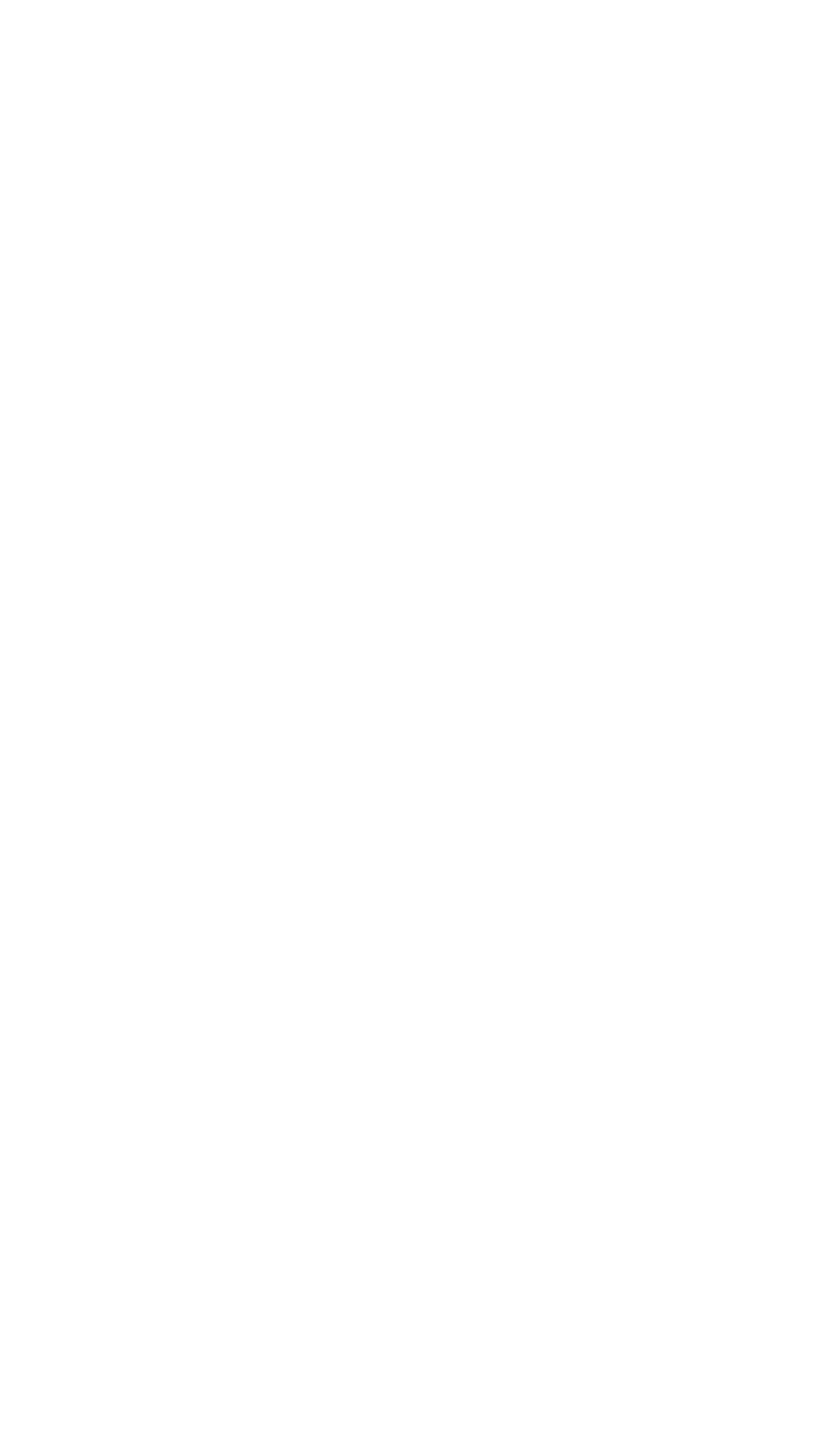
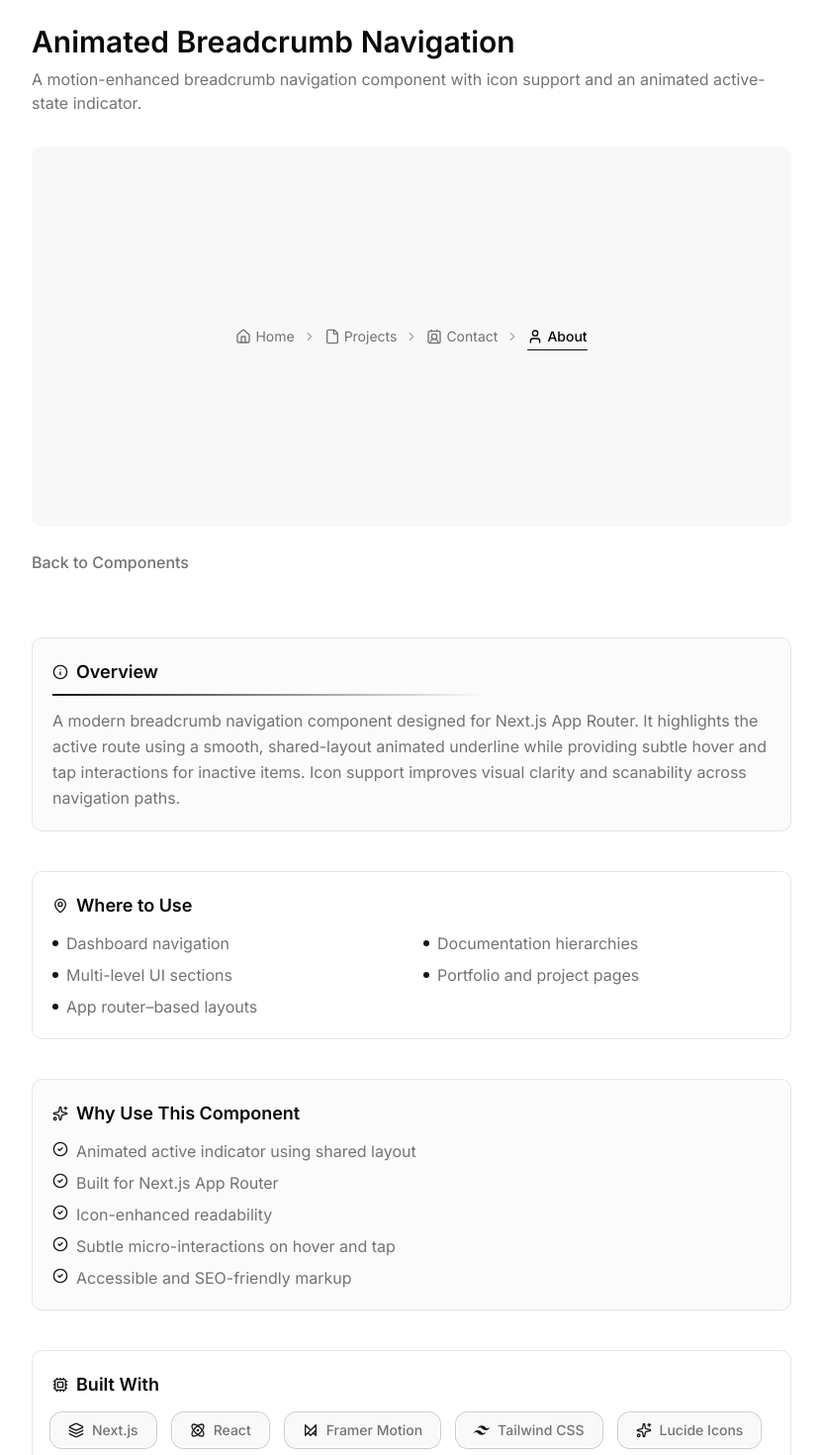
Before and after one commit to kedarrm/My_Portfolio, a Next.js app: page /demos/Breadcrumb in a window 1280 px wide. Before the commit this address had no page. Shown: the top 1470 px of the page at 99% size, without its empty margins (224-1055 px from the left). Before the commit the page ends 800 px from the top, so only its background shows below. Built offline with nearby package versions, Linux system fonts and the light colour scheme.

Commit message:
new breadcrumb component added

```diff
--- a/app/MyWork/page.jsx
+++ b/app/MyWork/page.jsx
@@ -10,7 +10,8 @@ import Toolbar from "../demos/[slug]/_components/Toolbar";
 import AnimatedText from "../demos/[slug]/_components/Text";
 import {
   Github, Linkedin, Mail, LayoutGrid, Sparkles, Navigation, Type, PanelTop, Atom, BadgeAlert,
-  Loader, Grid
+  Loader, Grid,
+  TypeIcon
 } from "lucide-react";
 import PageLoader from "@/components/PageLoader";
 import Badge from "../demos/[slug]/_components/Badge";
@@ -19,6 +20,9 @@ import VerticalSkeletonLoader from "../demos/[slug]/_components/Loader";
 import GridLayout from "../demos/[slug]/_components/Grid";
 import { SiCss3, SiTailwindcss } from "react-icons/si";
 import { TbBrandFramerMotion } from "react-icons/tb";
+import Breadcrumb from "../demos/[slug]/_components/Breadcrums";
+import { FaBreadSlice } from "react-icons/fa";
+import { PiBreadFill } from "react-icons/pi";
 
 
 const categories = [
@@ -31,6 +35,7 @@ const categories = [
   "Badge",
   "Loader",
   "Grid",
+  "Breadcrumb"
 ];
 
 const categoryIcons = {
@@ -43,6 +48,7 @@ const categoryIcons = {
   Badge: BadgeAlert,
   Loader: Loader,
   Grid: Grid,
+  Breadcrumb: PiBreadFill
 };
 
 const techIcons = {
@@ -124,6 +130,14 @@ const componentsData = [
     description: "Masonry Grid using React, Tailwind and Framer motion.",
     tech: ["React", "Tailwind", "Framer Motion"],
     slug: "Grid",
+  },
+  {
+    id: 10,
+    name: "Breadcrumb",
+    category: "Breadcrumb",
+    description: "Breadcrumb with using React, Tailwind and Framer motion.",
+    tech: ["React", "Tailwind", "Framer Motion"],
+    slug: "Breadcrumb",
   }
 ];
 
@@ -137,6 +151,7 @@ const previewMap = {
   "Animated Text Rotator": <TextSwitcher />,
   "Vertical Skeleton Loader": <VerticalSkeletonLoader />,
   "Masonry Grid": <GridLayout />,
+  "Breadcrumb": <Breadcrumb />,
 
 };
 
@@ -186,7 +201,7 @@ export default function ComponentsPage() {
                     rounded-sm text-xs sm:text-sm transition cursor-pointer hover:text-foreground
                     ring-1 ring-offset-2 ring-foreground/20 ring-offset-background
                     ${activeCategory === category
-                      ? "bg-foreground/50 text-foreground"
+                      ? "bg-foreground/10 text-foreground"
                       : "bg-background text-muted-foreground hover:bg-muted"
                     }`}
                 >
--- /dev/null
+++ b/app/demos/[slug]/_components/Breadcrums.jsx
@@ -0,0 +1,77 @@
+"use client";
+
+import Link from "next/link";
+import { usePathname } from "next/navigation";
+import { motion } from "framer-motion";
+import { ChevronRight, Contact2, File, Home, User } from "lucide-react";
+
+const BREADCRUMBS = [
+  { label: "Home", href: "/", icon: Home },
+  { label: "Projects", href: "/projects", icon: File },
+  { label: "Contact", href: "/ui", icon: Contact2 },
+  { label: "About", href: "/about", icon: User },
+];
+
+export default function Breadcrumb() {
+  const pathname = usePathname();
+
+  return (
+    <nav aria-label="Breadcrumb">
+      <ol className="flex items-center gap-2 text-sm text-muted-foreground">
+        {BREADCRUMBS.map((item, index) => {
+          const isActive =
+            pathname === item.href ||
+            index === BREADCRUMBS.length - 1;
+
+          return (
+            <li
+              key={`${item.label}-${index}`}
+              className="flex items-center gap-2"
+            >
+              {index !== 0 && (
+                <ChevronRight
+                  size={14}
+                  className="text-muted-foreground/60"
+                />
+              )}
+
+              {isActive ? (
+                <span className="relative font-medium text-foreground">
+                  <span className="flex items-center gap-1">
+                    {item.icon && <item.icon size={16} />}
+                    {item.label}
+                  </span>
+
+                  <motion.span
+                    layoutId="breadcrumb-underline"
+                    className="absolute -bottom-1 left-0 h-px w-full
+                               rounded-full bg-foreground"
+                    transition={{
+                      type: "spring",
+                      stiffness: 380,
+                      damping: 30,
+                    }}
+                  />
+                </span>
+              ) : (
+                <Link href={item.href}>
+                  <motion.span
+                    whileHover={{ y: -1 }}
+                    whileTap={{ scale: 0.97 }}
+                    transition={{ duration: 0.15, ease: "easeOut" }}
+                    className="flex items-center gap-1
+                               hover:text-foreground
+                               transition-colors"
+                  >
+                    {item.icon && <item.icon size={16} />}
+                    {item.label}
+                  </motion.span>
+                </Link>
+              )}
+            </li>
+          );
+        })}
+      </ol>
+    </nav>
+  );
+}
--- a/app/demos/[slug]/page.jsx
+++ b/app/demos/[slug]/page.jsx
@@ -12,6 +12,7 @@ import NewComp from "./_components/TextSwitcher";
 import TextSwitcher from "./_components/TextSwitcher";
 import VerticalSkeletonLoader from "./_components/Loader";
 import GridLayout from "./_components/Grid";
+import Breadcrumb from "./_components/Breadcrums";
 
 
 const demos = [
@@ -282,7 +283,49 @@ const demos = [
       "Framer Motion",
     ],
   },
-}
+},
+
+{
+  slug: "Breadcrumb",
+  name: "Animated Breadcrumb Navigation",
+  description:
+    "A motion-enhanced breadcrumb navigation component with icon support and an animated active-state indicator.",
+  code: "https://github.com/yourname/animated-breadcrumb",
+  component: Breadcrumb,
+  details: {
+    overview:
+      "A modern breadcrumb navigation component designed for Next.js App Router. It highlights the active route using a smooth, shared-layout animated underline while providing subtle hover and tap interactions for inactive items. Icon support improves visual clarity and scanability across navigation paths.",
+    useCases: [
+      "Dashboard navigation",
+      "Documentation hierarchies",
+      "Multi-level UI sections",
+      "Portfolio and project pages",
+      "App router–based layouts",
+    ],
+    whyUse: [
+      "Animated active indicator using shared layout",
+      "Built for Next.js App Router",
+      "Icon-enhanced readability",
+      "Subtle micro-interactions on hover and tap",
+      "Accessible and SEO-friendly markup",
+    ],
+    variants: [
+      "Dynamic breadcrumb generation from route segments",
+      "Icon-only breadcrumb mode",
+      "Compact mobile variant",
+      "Custom separators (slash / dot / arrow)",
+    ],
+    tech: [
+      "Next.js",
+      "React",
+      "Framer Motion",
+      "Tailwind CSS",
+      "Lucide Icons",
+    ],
+  },
+},
+
+
 ];
 
 
```
